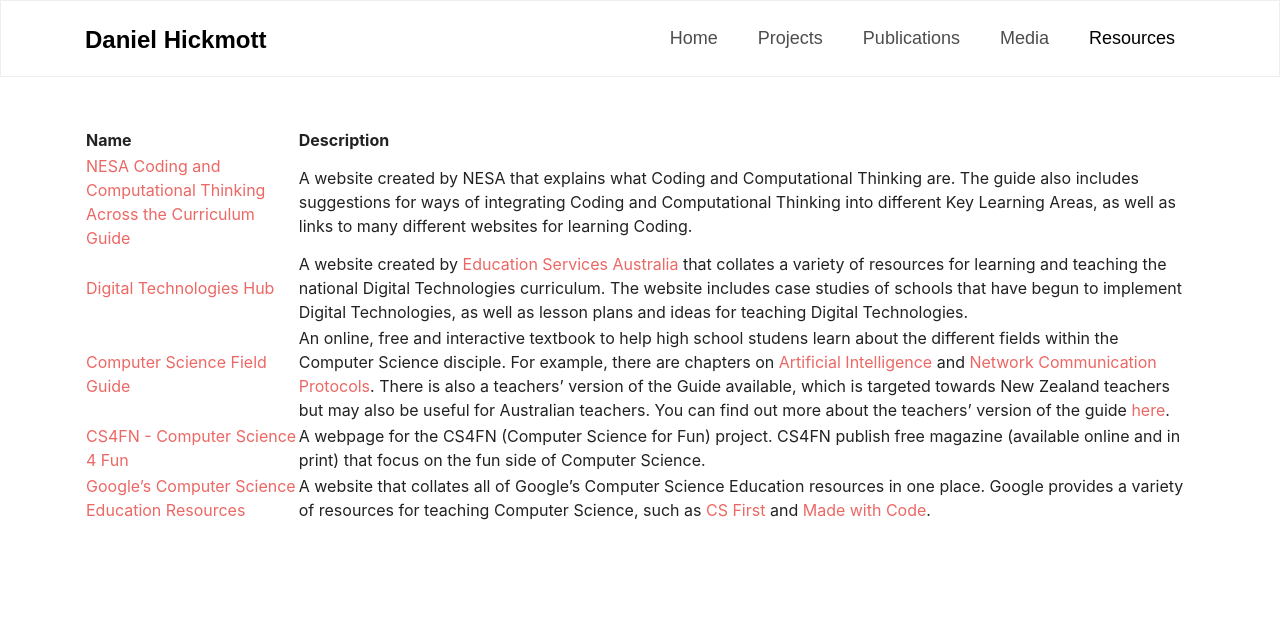
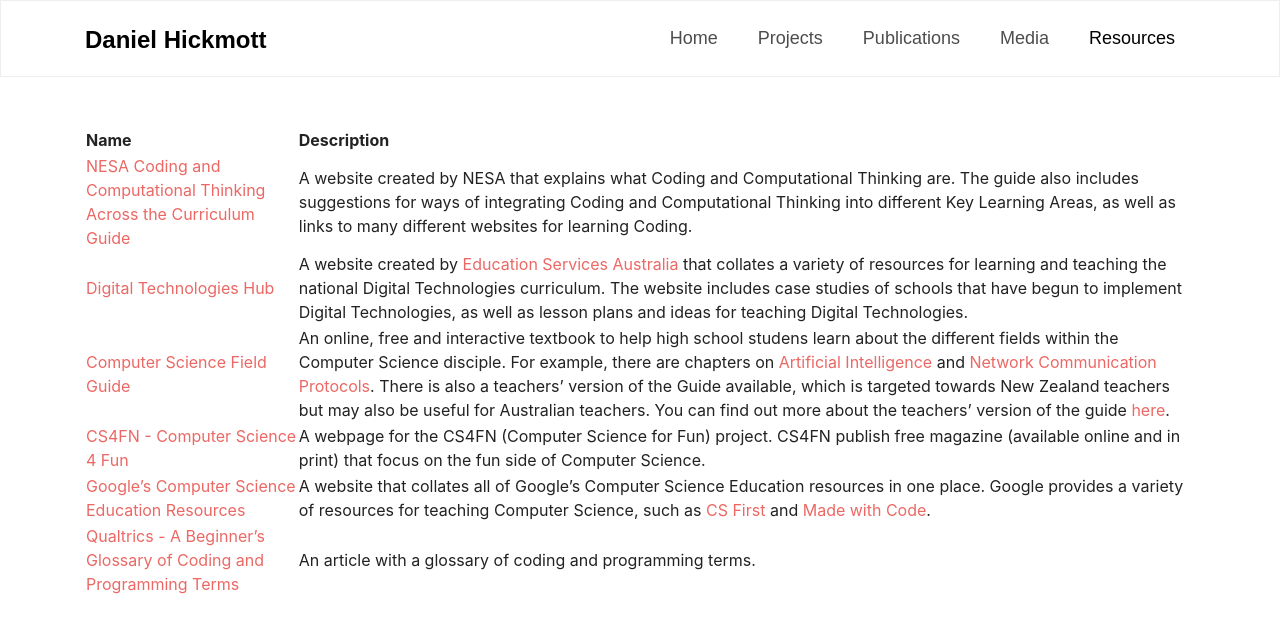
Before and after one commit to hckmd/hckmd.github.io, a Jekyll site: the page built from resources/coding-resource-list/websites.md, in a window 1280 px wide. Shown: the top 633 px of the page. Built offline with Jekyll 4.4.1, drawn with Linux system fonts in a browser that asks for light colours; some web fonts are replaced; our own code applies the rules of GitHub Pages for plain Markdown files.

Commit message:
Changes list of websites to include Qualtrics glossary

```diff
--- a/resources/coding-resource-list/websites.csv
+++ b/resources/coding-resource-list/websites.csv
@@ -4,3 +4,4 @@ Name,Description
 [Computer Science Field Guide](http://csfieldguide.org.nz/),"An online, free and interactive textbook to help high school studens learn about the different fields within the Computer Science disciple. For example, there are chapters on [Artificial Intelligence](http://csfieldguide.org.nz/en/chapters/artificial-intelligence.html) and [Network Communication Protocols](http://csfieldguide.org.nz/en/chapters/network-communication-protocols.html). There is also a teachers' version of the Guide available, which is targeted towards New Zealand teachers but may also be useful for Australian teachers. You can find out more about the teachers' version of the guide [here](http://csfieldguide.org.nz/en/about.html)."
 [CS4FN - Computer Science 4 Fun](http://www.cs4fn.org/),A webpage for the CS4FN (Computer Science for Fun) project. CS4FN publish free magazine (available online and in print) that focus on the fun side of Computer Science.
 [Google’s Computer Science Education Resources](https://www.google.com/edu/cs/index.html),"A website that collates all of Google's Computer Science Education resources in one place. Google provides a variety of resources for teaching Computer Science, such as [CS First](https://csfirst.withgoogle.com/en/home) and [Made with Code](https://www.madewithcode.com/)."
+[Qualtrics - A Beginner’s Glossary of Coding and Programming Terms](https://www.qualtrics.com/blog/glossary-of-coding-and-programming-terms/),"An article with a glossary of coding and programming terms."
--- a/resources/coding-resource-list/websites.md
+++ b/resources/coding-resource-list/websites.md
@@ -5,3 +5,4 @@ Name
 [Computer Science Field Guide](http://csfieldguide.org.nz/)                                                                                                                              |  An online, free and interactive textbook to help high school studens learn about the different fields within the Computer Science disciple. For example, there are chapters on [Artificial Intelligence](http://csfieldguide.org.nz/en/chapters/artificial-intelligence.html) and [Network Communication Protocols](http://csfieldguide.org.nz/en/chapters/network-communication-protocols.html). There is also a teachers' version of the Guide available, which is targeted towards New Zealand teachers but may also be useful for Australian teachers. You can find out more about the teachers' version of the guide [here](http://csfieldguide.org.nz/en/about.html).
 [CS4FN - Computer Science 4 Fun](http://www.cs4fn.org/)                                                                                                                                  |  A webpage for the CS4FN (Computer Science for Fun) project. CS4FN publish free magazine (available online and in print) that focus on the fun side of Computer Science.
 [Google’s Computer Science Education Resources](https://www.google.com/edu/cs/index.html)                                                                                                |  A website that collates all of Google's Computer Science Education resources in one place. Google provides a variety of resources for teaching Computer Science, such as [CS First](https://csfirst.withgoogle.com/en/home) and [Made with Code](https://www.madewithcode.com/).
+[Qualtrics - A Beginner’s Glossary of Coding and Programming Terms](https://www.qualtrics.com/blog/glossary-of-coding-and-programming-terms)                                                                                                |  An article with a glossary of coding and programming terms.
```
Also changed, not shown: resources/coding-resource-list/links_websites.md (+1 -0 lines).
